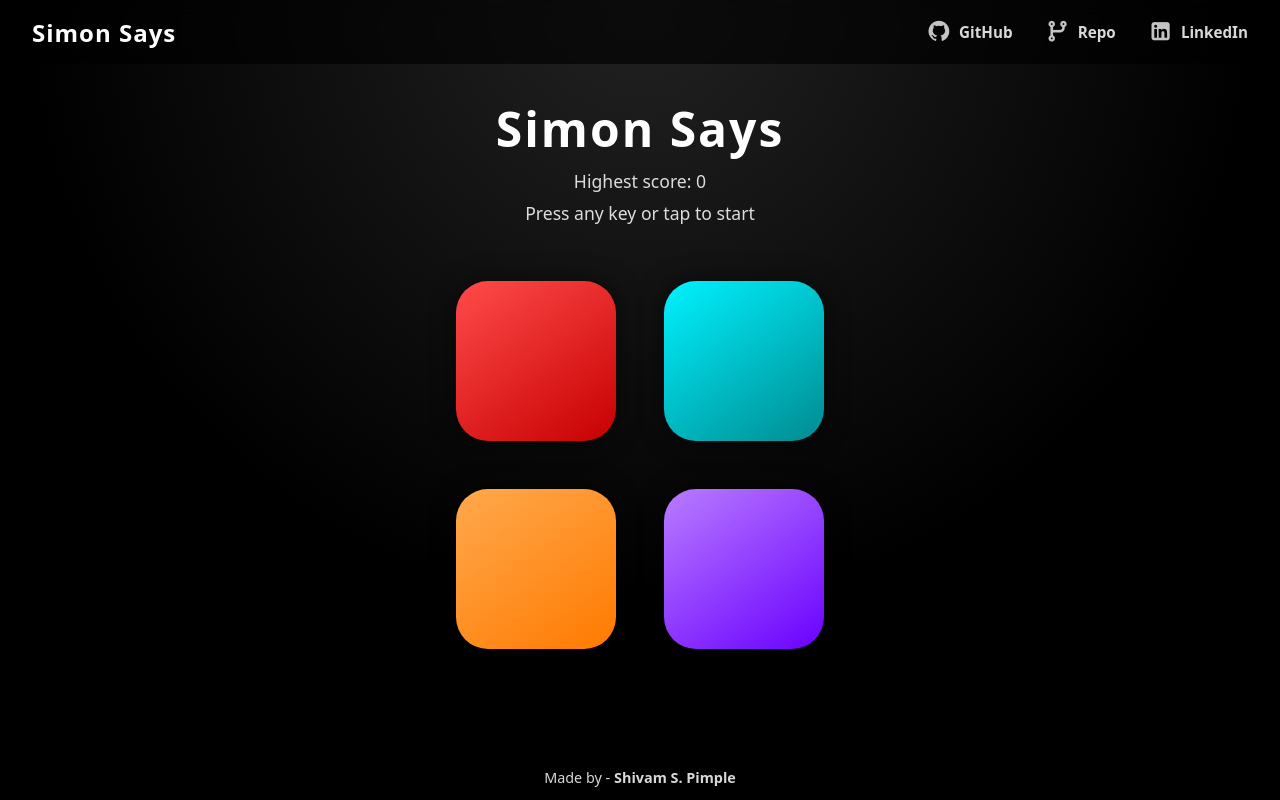
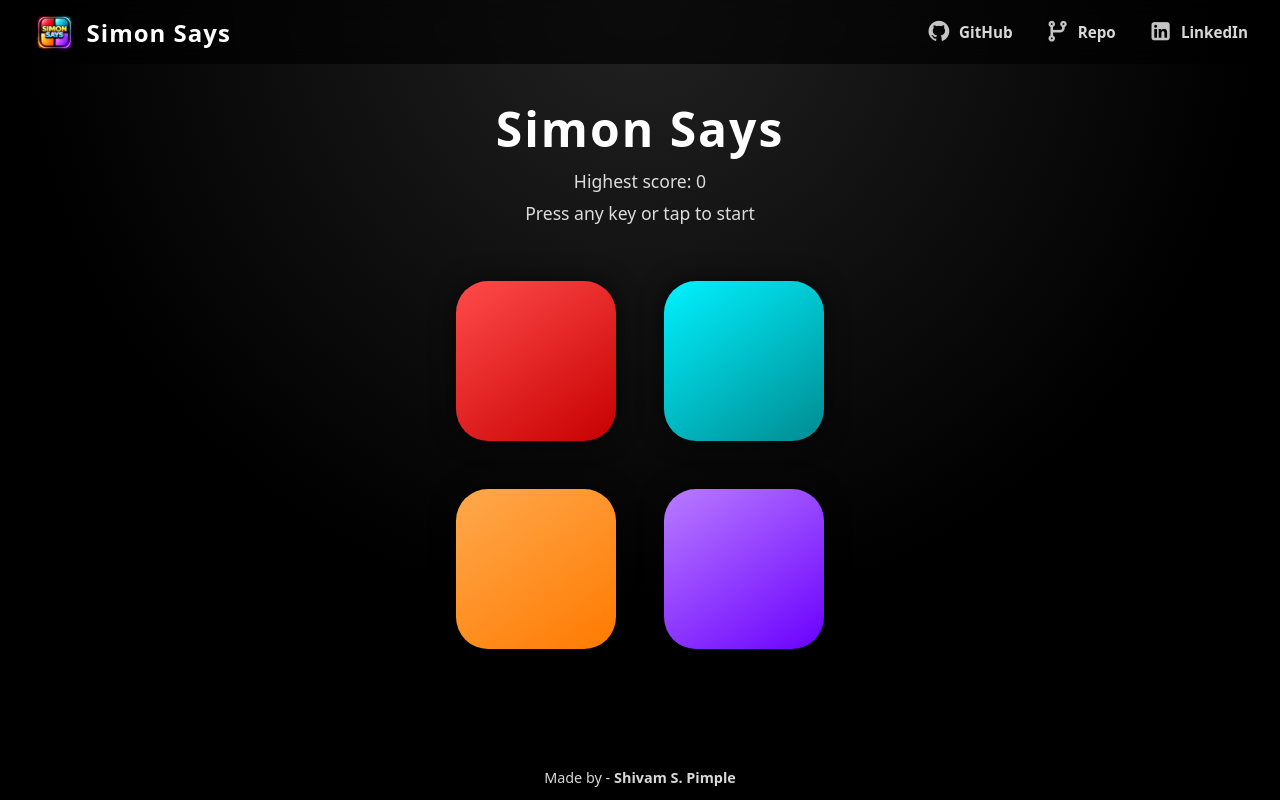
Before and after one commit to shivampimple29/Simon_Says_Game, a plain HTML site: page index.html in a window 1280 px wide. Drawn offline with Linux system fonts and the light colour scheme.

Commit message:
featured logo

```diff
--- a/index.html
+++ b/index.html
@@ -3,6 +3,7 @@
   <head>
     <meta charset="UTF-8" />
     <meta name="viewport" content="width=device-width, initial-scale=1.0" />
+    <link rel="icon" type="image/x-icon" href="favicon.ico" />
     <title>Simon Says Game</title>
     <link rel="stylesheet" href="style.css" />
     <link
@@ -17,7 +18,10 @@
   <body>
     <!-- NAVBAR -->
     <nav class="navbar">
-      <div class="nav-brand">Simon Says</div>
+      <div class="nav-brand">
+        <img src="favicon.ico" alt="Simon Says Logo" class="nav-logo" />
+        <span>Simon Says</span>
+      </div>
       <ul class="nav-links">
         <li>
           <a href="https://github.com/shivampimple29" target="_blank"
@@ -25,7 +29,9 @@
           >
         </li>
         <li>
-          <a href="#" target="_blank"
+          <a
+            href="https://github.com/shivampimple29/Simon_Says_Game"
+            target="_blank"
             ><i class="fa-solid fa-code-branch"></i>Repo</a
           >
         </li>
--- a/style.css
+++ b/style.css
@@ -35,6 +35,19 @@ body {
   font-size: 1.5rem;
   font-weight: bold;
   letter-spacing: 1px;
+}
+
+/* ---------- NAVBAR LOGO ---------- */
+.nav-brand {
+  display: flex;
+  align-items: center;
+  gap: 0.6rem;
+}
+
+.nav-logo {
+  width: 45px;
+  height: 45px;
+  border-radius: 6px;
 }
 
 /* LINKS */
```
Also changed, not shown: favicon.ico (added).
